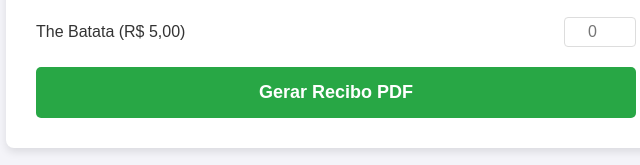
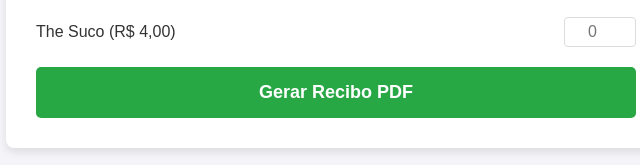
Before and after one commit to TheDandyHoneybadger/thb, a plain HTML site: page index.html in a window 1280 px wide. Shown: the part 1002-1167 px from the top of the page, 304-944 px from the left. Drawn offline with nearby package versions, Linux system fonts and the light colour scheme.

Commit message:
Update menu item from 'The Batata' to 'The Suco'
Replaced 'The Batata' with 'The Suco' in the menu.

```diff
--- a/index.html
+++ b/index.html
@@ -136,7 +136,7 @@
             "The Double Onion Rings": 22.00,
             "The Vaquejada": 13.00,
             "The Chef (Catupiry Original + Bacon + Cebola Crispy + Maionese Tradicional)": 13.00,
-            "The Batata": 5.00
+            "The Suco": 4.00
         };
 
         const NOME_EMPRESA = "The Hungry Burger";
```
